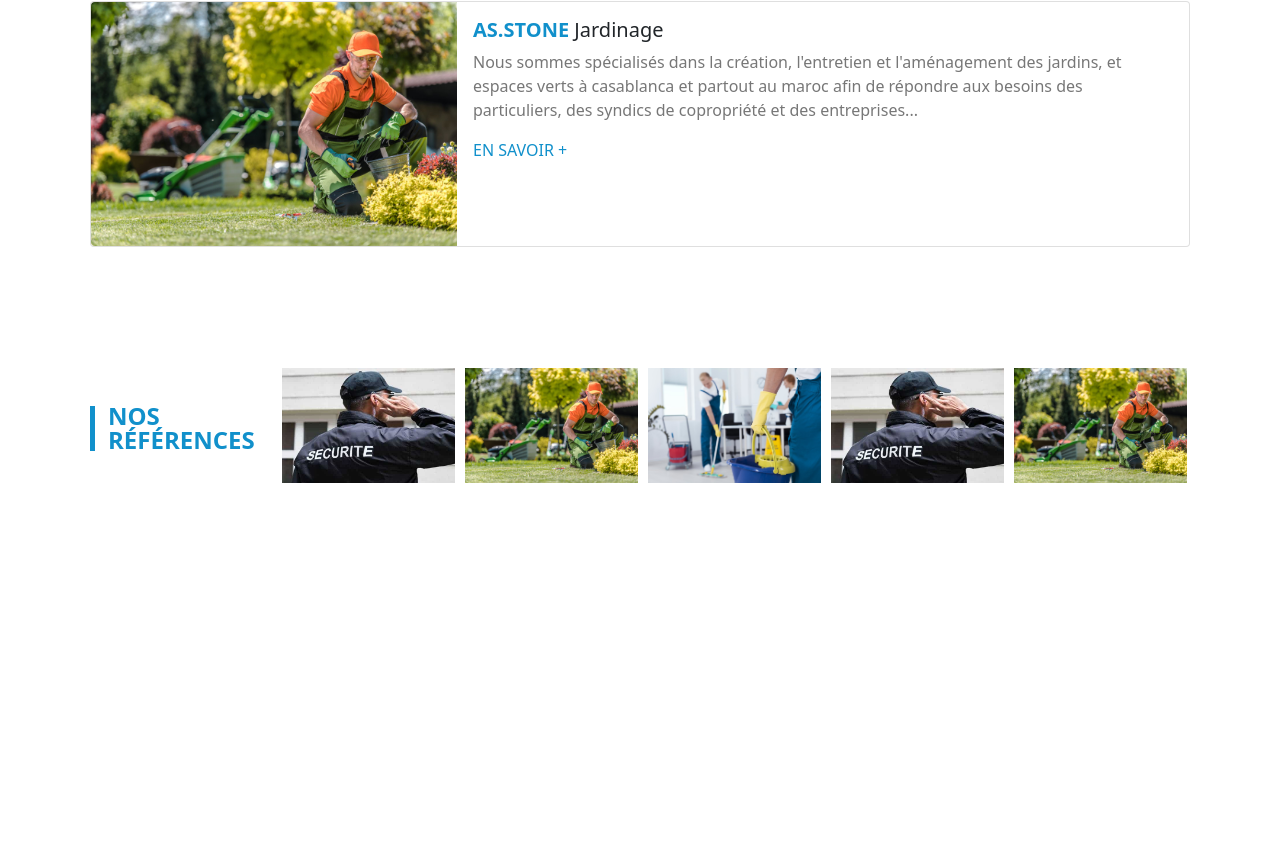
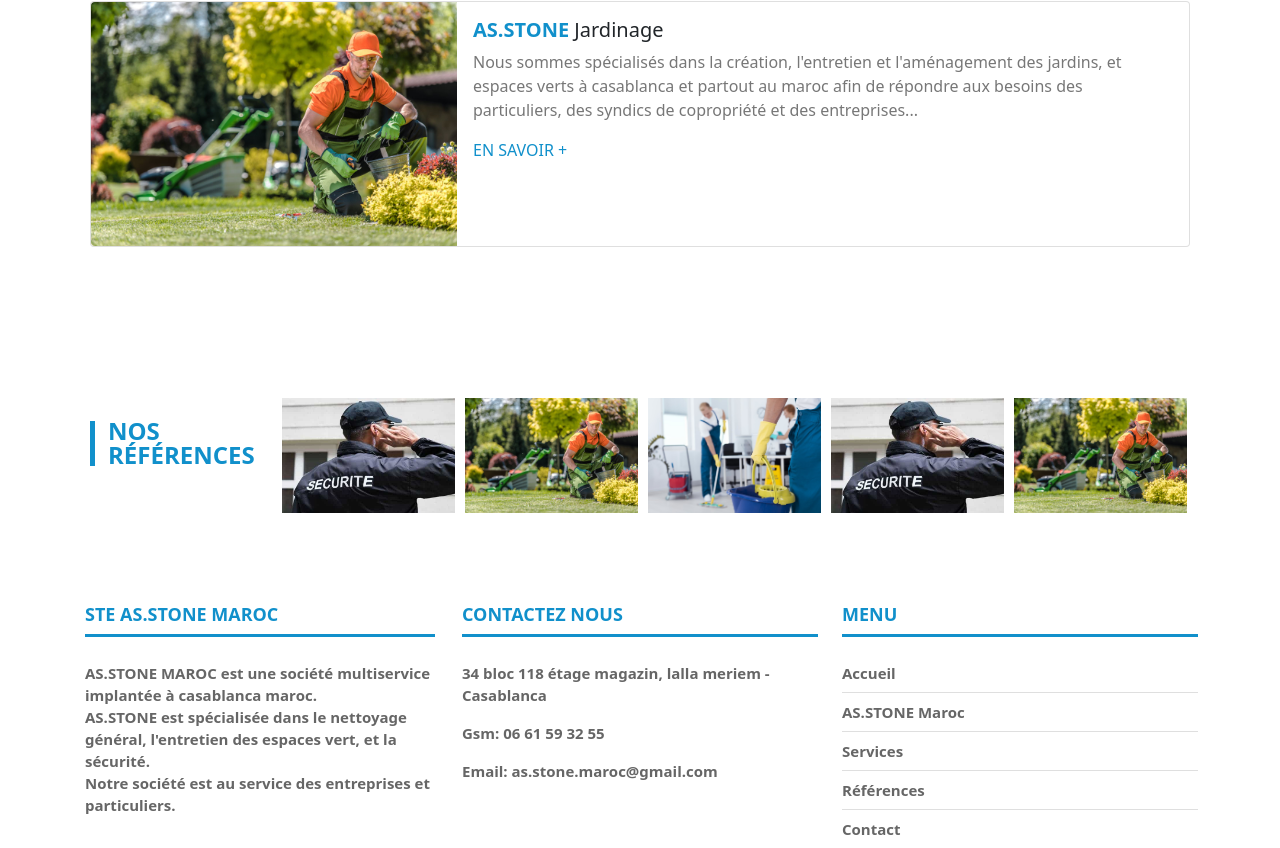
Before and after one commit to YassineSajjade/AS.STONE, a React (Create React App) app: page / in a window 1280 px wide. Shown: the part 1658-2506 px from the top of the page. Before the commit the page ends 2172 px from the top, so only its background shows below. Built offline with nearby package versions, Linux system fonts and the light colour scheme.

Commit message:
add footer

```diff
--- a/src/App.js
+++ b/src/App.js
@@ -3,6 +3,7 @@ import CarouselC from './components/CarouselC';
 import SectionAboutUs from "./components/SectionAboutUs";
 import SectionServices from "./components/SectionServices";
 import SectionReferences from "./components/SectionReferences";
+import Footer from "./components/Footer";
 
 function App() {
   return (
@@ -12,6 +13,7 @@ function App() {
       <SectionAboutUs/>
       <SectionServices/>
       <SectionReferences/>
+      <Footer/>
     </div>
   );
 }
--- /dev/null
+++ b/src/components/Footer.js
@@ -0,0 +1,100 @@
+import React from 'react'
+
+function Footer() {
+    return (
+        <div className='container' style={{ marginTop: '60px' }}>
+
+            <div className='row'>
+
+                <div className='col-lg-4' style={{ margin: '0 0 10px', padding: '0 15px' }}>
+                    <div style={{borderBottom: '3px solid var(--main-color)', marginBottom: '25px'}}>
+                        <h3 style={{ color: 'var(--main-color)', fontSize: '18px', fontWeight: '800', textTransform: 'uppercase' }}>
+                            <strong>STE AS.STONE MAROC</strong>
+                        </h3>
+                    </div>
+                    <p style={{ fontSize: '15px', lineHeight: '22px', color: '#666', fontWeight: '400' }}>
+                        <strong>AS.STONE MAROC est une société multiservice implantée à casablanca maroc.<br />
+                            AS.STONE est spécialisée dans le nettoyage général, l'entretien des espaces vert, et la sécurité.<br />
+                            Notre société est au service des entreprises et particuliers.</strong>
+                    </p>
+                </div>
+
+                <div className='col-lg-4'>
+                    <div style={{borderBottom: '3px solid var(--main-color)', marginBottom: '25px'}}>
+                        <h3 style={{ color: 'var(--main-color)', fontSize: '18px', fontWeight: '800', textTransform: 'uppercase' }}>
+                            <strong>CONTACTEZ NOUS</strong>
+                        </h3>
+                    </div>
+                    <div>
+                        <ul className='' style={{ listStyle: 'none', padding: '0', fontSize: '15px', lineHeight: '22px', color: '#666', fontWeight: '400' }}>
+                            <li className=''>
+                                <strong>
+                                    <p>34 bloc 118 étage magazin, lalla meriem - Casablanca</p>
+                                </strong>
+                            </li>
+                            <li className=''>
+                                <strong>
+                                    <p>Gsm: 06 61 59 32 55</p>
+                                </strong>
+                            </li>
+                            <li className=''>
+                                <strong>
+                                    <p>Email: as.stone.maroc@gmail.com</p>
+                                </strong>
+                            </li>
+                        </ul>
+                    </div>
+                </div>
+
+                <div className='col-lg-4'>
+                    <div style={{borderBottom: '3px solid var(--main-color)', marginBottom: '25px'}}>
+                        <h3 style={{ color: 'var(--main-color)', fontSize: '18px', fontWeight: '800', textTransform: 'uppercase' }}>MENU</h3>
+                    </div>
+                    <div>
+                        <ul class="list-group list-group-flush" style={{ listStyle: 'none', padding: '0', fontSize: '15px', lineHeight: '22px', fontWeight: '400' }}>
+                            <li class="list-group-item" style={{ paddingRight: '0', paddingLeft: '0', paddingTop: '0'}}>
+                                <strong>
+                                    <p style={{color: '#666', margin: '0',}}>
+                                        <a style={{textDecoration: 'none', color: '#666'}} href='#'>Accueil</a>
+                                    </p>
+                                </strong>
+                            </li>
+                            <li class="list-group-item" style={{ paddingRight: '0', paddingLeft: '0'}}>
+                                <strong>
+                                    <p style={{color: '#666', margin: '0',}}>
+                                        <a style={{textDecoration: 'none', color: '#666'}} href='#'>AS.STONE Maroc</a>
+                                    </p>
+                                </strong>
+                            </li>
+                            <li class="list-group-item" style={{ paddingRight: '0', paddingLeft: '0'}}>
+                                <strong>
+                                    <p style={{color: '#666', margin: '0',}}>
+                                        <a style={{textDecoration: 'none', color: '#666'}} href='#'>Services</a>
+                                    </p>
+                                </strong>
+                            </li>
+                            <li class="list-group-item" style={{ paddingRight: '0', paddingLeft: '0'}}>
+                                <strong>
+                                    <p style={{color: '#666', margin: '0',}}>
+                                        <a style={{textDecoration: 'none', color: '#666'}} href='#'>Références</a>
+                                    </p>
+                                </strong>
+                            </li>
+                            <li class="list-group-item" style={{ paddingRight: '0', paddingLeft: '0'}}>
+                                <strong>
+                                    <p style={{color: '#666', margin: '0',}}>
+                                        <a style={{textDecoration: 'none', color: '#666'}} href='#'>Contact</a>
+                                    </p>
+                                </strong>
+                            </li>
+                        </ul>
+                    </div>
+                </div>
+
+            </div>
+
+        </div>
+    )
+}
+
+export default Footer
--- a/src/components/SectionReferences.js
+++ b/src/components/SectionReferences.js
@@ -62,7 +62,7 @@ function SectionReferences() {
           </h3>
         </div>
 
-        <div className='col-sm-12 col-md-8 col-lg-10'>
+        <div className='col-sm-12 col-md-8 col-lg-10' style={{marginTop: '30px'}}>
 
           <Slider {...settings} className='slick'>
             <div>
```
